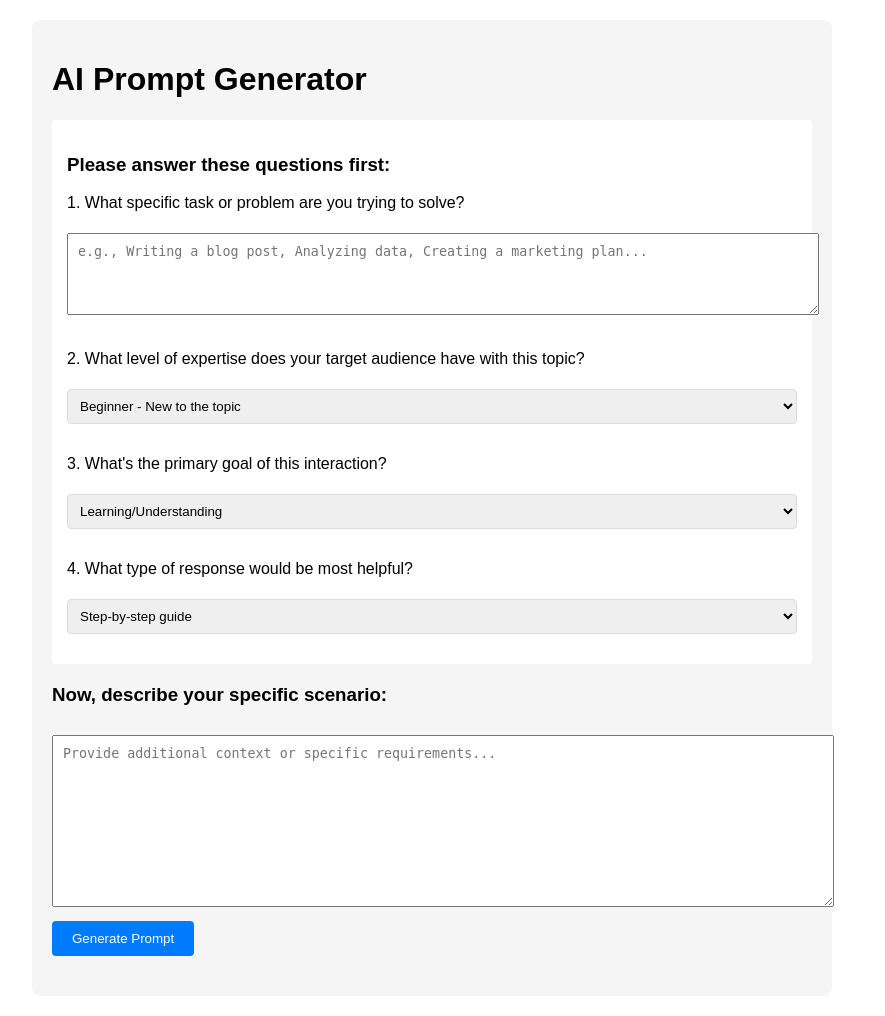
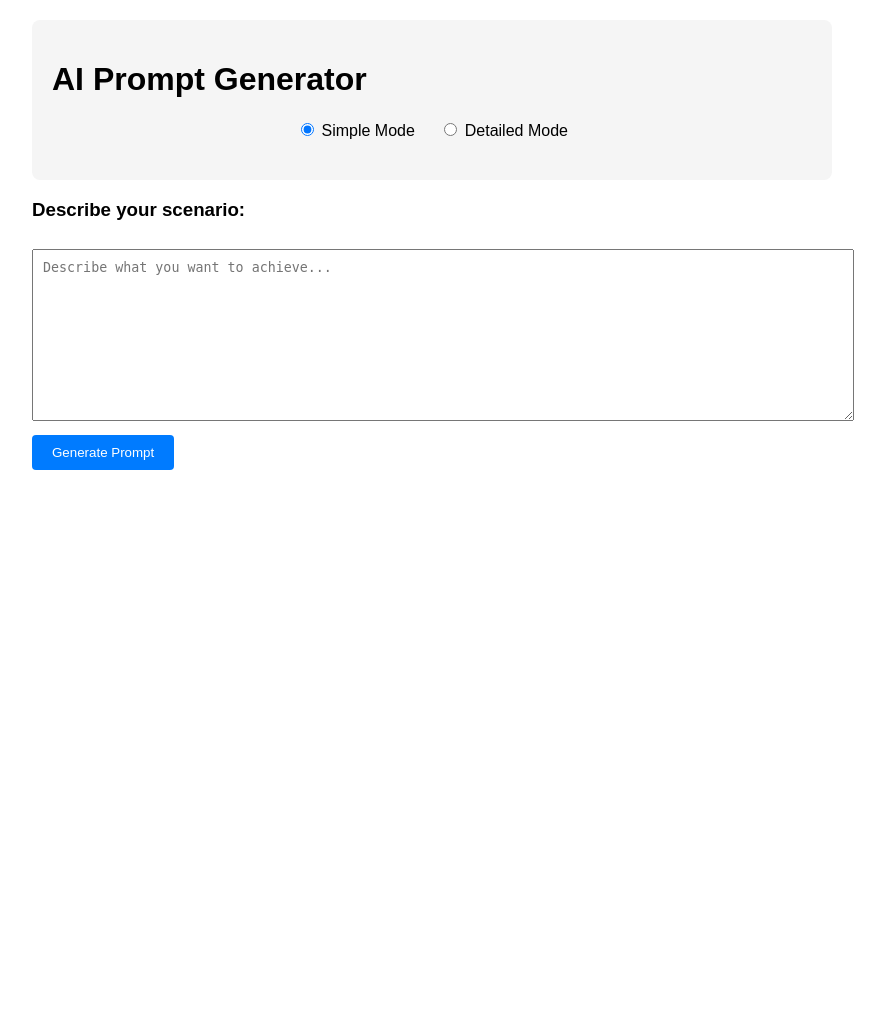
Before and after one commit to PavanP025/PromptCraft, a Flask app: page / in a window 1280 px wide. Shown: the whole page, without its empty margins (208-1093 px from the left). After the commit the page ends 470 px from the top, so only its background shows below. Run offline with Flask 3, Linux system fonts and the light colour scheme.

Commit message:
Assistant checkpoint
Assistant generated file changes:
- templates/index.html: Add toggle between simple and detailed modes, Update styles and add simple mode, Add toggle function and update styles, Update JavaScript for mode toggle

---

User prompt:

So, now make it like, the user can have two options either to give all these info or just scenario box. So it's upto user thgen

Replit-Commit-Author: Assistant
Replit-Commit-Session-Id: 45efa6bd-89b8-4c7b-8c16-413616c6cf9c

```diff
--- a/templates/index.html
+++ b/templates/index.html
@@ -40,6 +40,14 @@
             border: 1px solid #ddd;
             border-radius: 4px;
         }
+        .mode-toggle {
+            margin-bottom: 20px;
+            text-align: center;
+        }
+        .mode-toggle label {
+            margin: 0 10px;
+            cursor: pointer;
+        }
         button {
             background: #007bff;
             color: white;
@@ -57,7 +65,15 @@
 <body>
     <div class="container">
         <h1>AI Prompt Generator</h1>
-        <div class="questions">
+        <div class="mode-toggle">
+            <label>
+                <input type="radio" name="mode" value="simple" checked onclick="toggleMode('simple')"> Simple Mode
+            </label>
+            <label>
+                <input type="radio" name="mode" value="detailed" onclick="toggleMode('detailed')"> Detailed Mode
+            </label>
+        </div>
+        <div id="detailed-mode" class="questions" style="display: none;">
             <h3>Please answer these questions first:</h3>
             <p>1. What specific task or problem are you trying to solve?</p>
             <textarea class="question-input" id="task" placeholder="e.g., Writing a blog post, Analyzing data, Creating a marketing plan..."></textarea>
@@ -86,13 +102,21 @@
             </select>
         </div>
 
-        <h3>Now, describe your specific scenario:</h3>
-        <textarea id="scenario" placeholder="Provide additional context or specific requirements..."></textarea>
+        </div>
+        <div id="simple-mode">
+            <h3>Describe your scenario:</h3>
+            <textarea id="scenario" placeholder="Describe what you want to achieve..."></textarea>
+        </div>
         <button onclick="generatePrompt()">Generate Prompt</button>
         <div id="result"></div>
     </div>
 
     <script>
+        function toggleMode(mode) {
+            document.getElementById('detailed-mode').style.display = mode === 'detailed' ? 'block' : 'none';
+            document.getElementById('simple-mode').style.display = mode === 'simple' ? 'block' : 'none';
+        }
+
         async function generatePrompt() {
             const scenario = document.getElementById('scenario').value;
             const resultDiv = document.getElementById('result');
```
